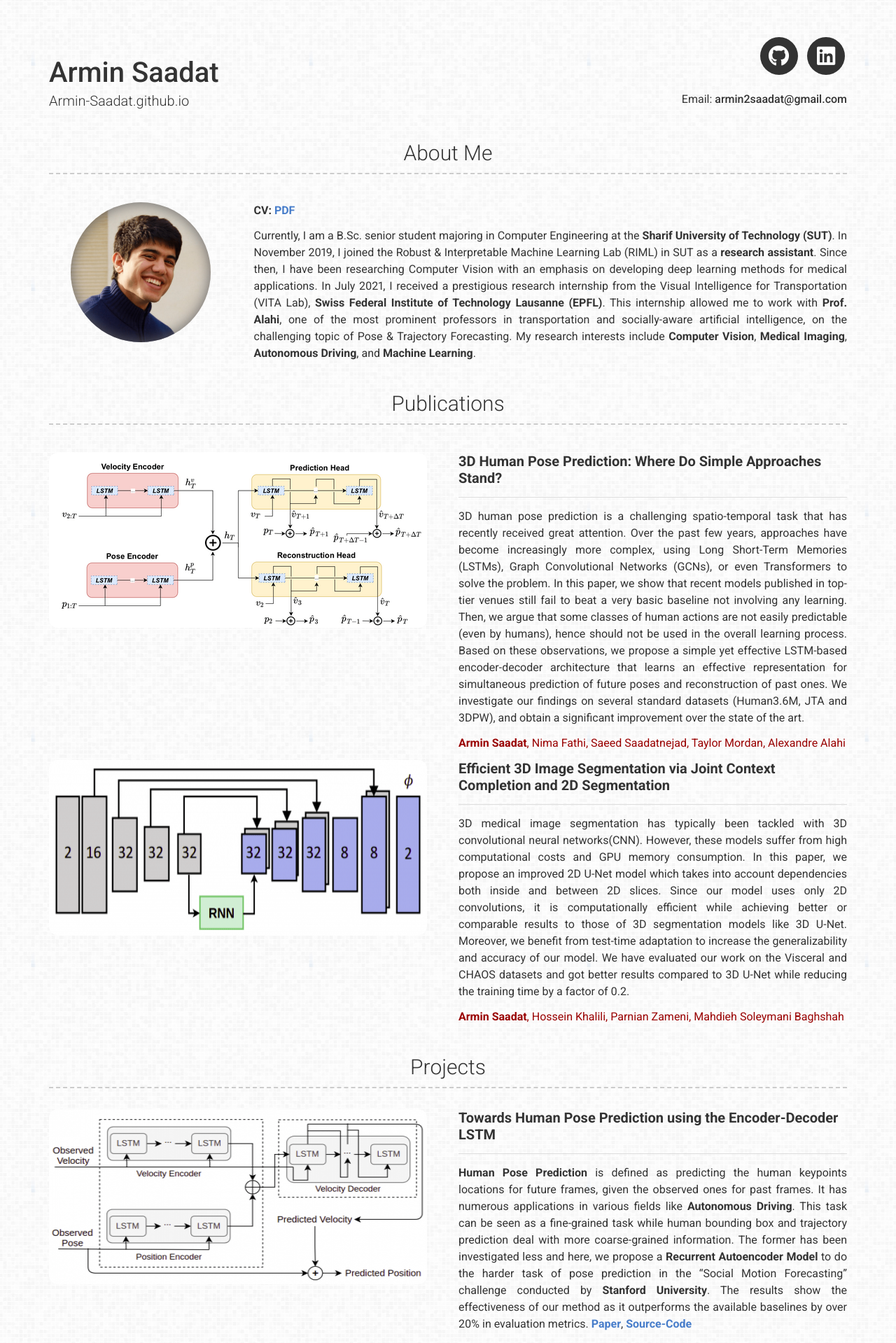
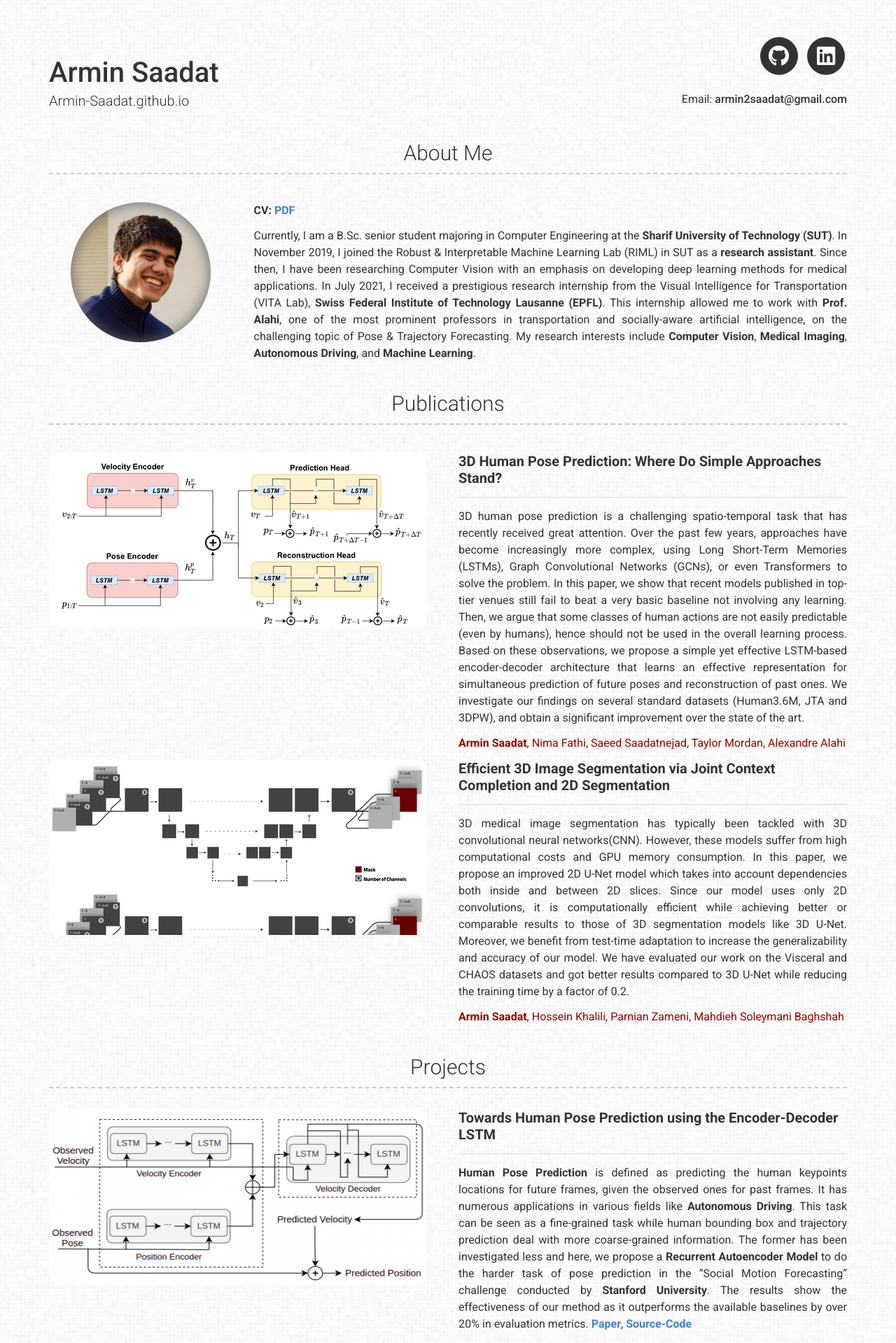
Before and after one commit to Armin-Saadat/Armin-Saadat.github.io, a Jekyll site: the page built from index.md, in a window 1280 px wide. Shown: the top 1919 px of the page at 70% size. Built offline with Jekyll 4.4.1, drawn with Linux system fonts in a browser that asks for light colours; a style sheet for code colours, icons or effects is not loaded.

Commit message:
edit publications

```diff
--- a/_data/publications.yml
+++ b/_data/publications.yml
@@ -15,8 +15,9 @@
     <span style="color:#900"> **Armin Saadat**, Nima Fathi, Saeed Saadatnejad, Taylor Mordan, Alexandre Alahi</span>
 
 
+
 - name: 3D_Seg
-  image: images/unet_rnn.png
+  image: images/3D_seg_min.png
   description: |
     ## **Efficient 3D Image Segmentation via Joint Context Completion and 2D Segmentation**
 
```
Also changed, not shown: images/3D_seg.png (added), images/3D_seg_min.png (added).
